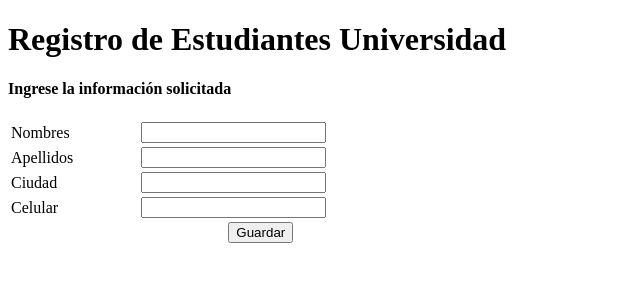
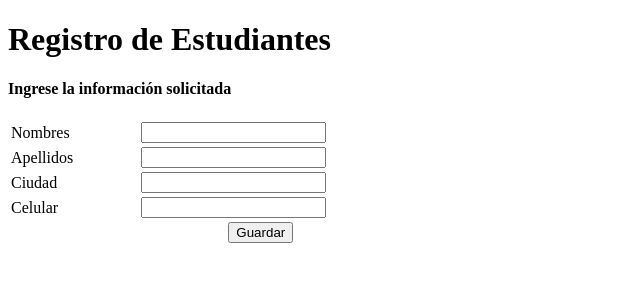
Before and after one commit to bardack32/prueba, a plain HTML site: page RegistroEstudiantes/index.html in a window 1280 px wide. Shown: the whole page, without its empty margins (0-640 px from the left). Drawn offline with Linux system fonts and the light colour scheme.

Commit message:
Revert "Update index.html"
This reverts commit 0320980c57cac0f31a13b0b4643e01c1a78618c3.

```diff
--- a/RegistroEstudiantes/index.html
+++ b/RegistroEstudiantes/index.html
@@ -3,7 +3,7 @@
 <head>
     <title>Registro de Estudiantes</title>
     <script src="js/js.js"></script>
-    <h1>Registro de Estudiantes Universidad</h1>
+    <h1>Registro de Estudiantes</h1>
 </head>
 <body>
     <h4>Ingrese la información solicitada</h4>
```
